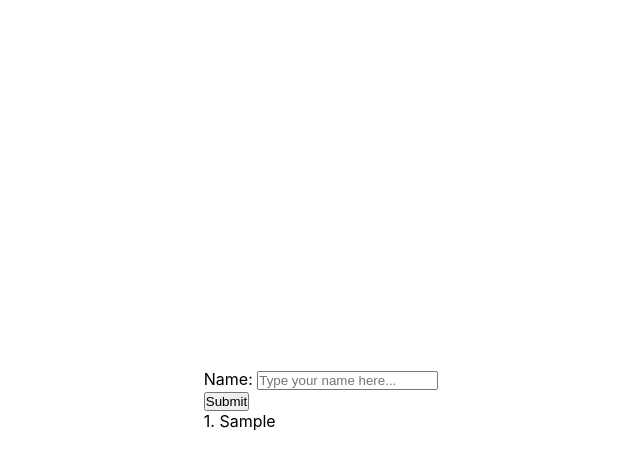
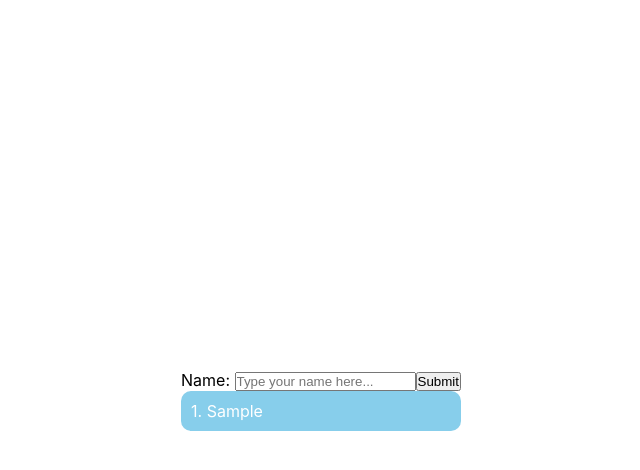
Before and after one commit to chloeyeo/2024ReactPractice, a React (Create React App) app in the folder my-react-app/: page / in a window 1280 px wide. Both pictures are taken after typing "Sample" into the empty fields and a click on the button "Submit". Shown: the top 470 px of the page, without its empty margins (319-959 px from the left). Built offline with nearby package versions, Linux system fonts and the light colour scheme.

Commit message:
added modal open/close functionality to list items

```diff
--- a/my-react-app/src/App.js
+++ b/my-react-app/src/App.js
@@ -1,14 +1,17 @@
 import React, { useState } from "react";
 import "./assets/css/style.scss";
+import ListDataModal from "./components/ListDataModal";
 // 1. npm i sass
 // 2. create style.scss file in css folder in assets folder in src folder.
 // 3. import style.scss file from App.js
 
 const App = () => {
   const [viewData, setViewData] = useState([]);
+  const [openModal, setOpenModal] = useState(false);
   const [name, setName] = useState("");
   const [clicked, setClicked] = useState(false);
-  function clickHandler() {
+  const [listIndex, setListIndex] = useState(0);
+  function submitHandler() {
     setClicked(true);
     let newViewData = [...viewData];
     // list.push(item) pushes item to END of list,
@@ -25,6 +28,10 @@ const App = () => {
     setName(event.target.value);
     setClicked(false);
   }
+  function listClickHandler(index) {
+    setOpenModal(!openModal);
+    setListIndex(index);
+  }
   return (
     <>
       <div className="inputArea">
@@ -39,19 +46,32 @@ const App = () => {
           placeholder="Type your name here..."
           value={name}
         />
+        <button onClick={submitHandler}>Submit</button>
       </div>
-      <div className="buttonTextArea">
-        <button onClick={clickHandler}>Submit</button>
+      <div className="listArea">
         {name && clicked ? <h3>Your name is {name}</h3> : null}
         <ul className="dataList">
           {viewData.map((data, index) => {
             return (
-              <li key={index}>
+              <li
+                key={index}
+                onClick={() => {
+                  listClickHandler(index);
+                }}
+              >
                 {index + 1}. {data}
               </li>
             );
           })}
         </ul>
+        {openModal ? (
+          <ListDataModal
+            openModal={openModal}
+            setOpenModal={setOpenModal}
+            dataList={viewData}
+            listIndex={listIndex}
+          />
+        ) : null}
       </div>
     </>
   );
--- a/my-react-app/src/App_modal02.js
+++ b/my-react-app/src/App_modal02.js
@@ -59,7 +59,6 @@ const App = () => {
       </div>
       {openModal ? (
         <ModalView
-          openModal={openModal}
           setOpenModal={setOpenModal}
           viewList={viewList}
           clickedIndex={clickedIndex}
--- a/my-react-app/src/assets/css/style.scss
+++ b/my-react-app/src/assets/css/style.scss
@@ -12,6 +12,24 @@ body {
 #root {
   display: flex;
   flex-direction: column;
+}
+
+$primary: skyblue;
+$fontColorGray: #444;
+$fontColorWhite: white;
+$hover: blue;
+
+.dataList {
+  li {
+    background-color: $primary;
+    padding: 10px;
+    border-radius: 10px;
+    color: $fontColorWhite;
+    cursor: pointer;
+    &:hover {
+      background: $hover;
+    }
+  }
 }
 
 ul,
--- /dev/null
+++ b/my-react-app/src/components/ListDataModal.js
@@ -0,0 +1,21 @@
+import React from "react";
+
+const ListDataModal = (props) => {
+  return (
+    <div className="modalWrap">
+      <div className="modal">
+        <h3>{props.dataList[props.listIndex]}</h3>
+        <button
+          className="btn close"
+          onClick={() => {
+            props.setOpenModal(false);
+          }}
+        >
+          &#10006;
+        </button>
+      </div>
+    </div>
+  );
+};
+
+export default ListDataModal;
```
